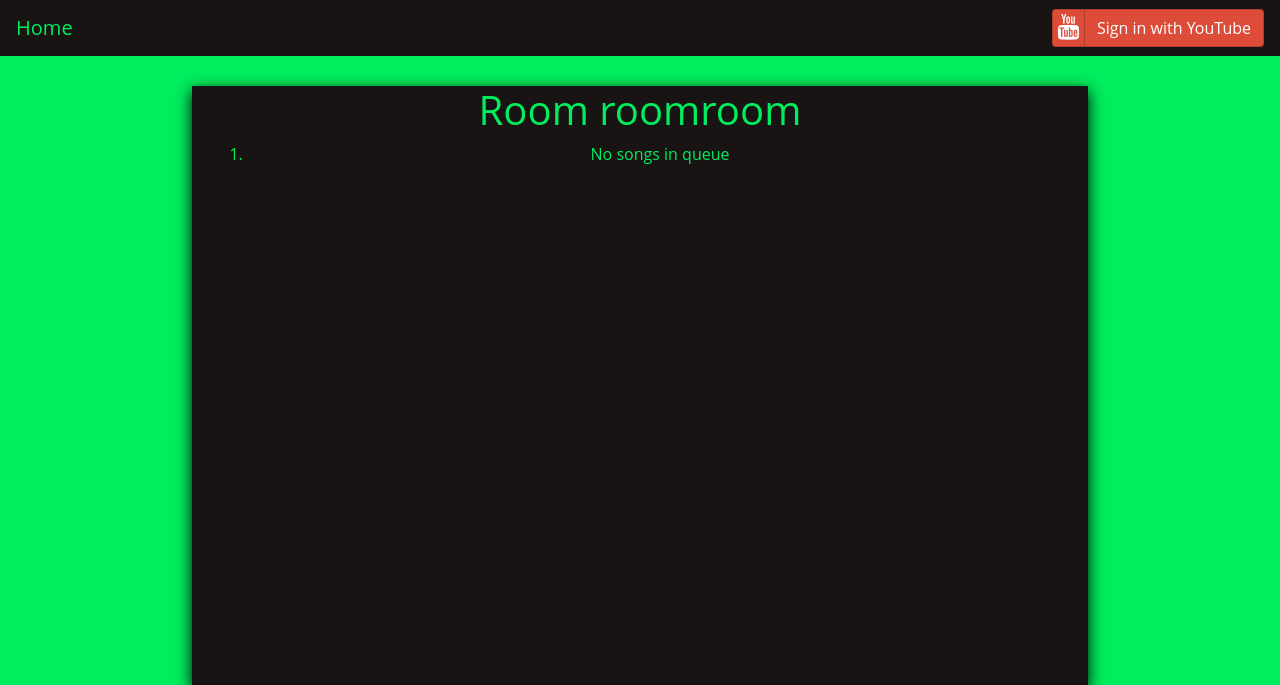
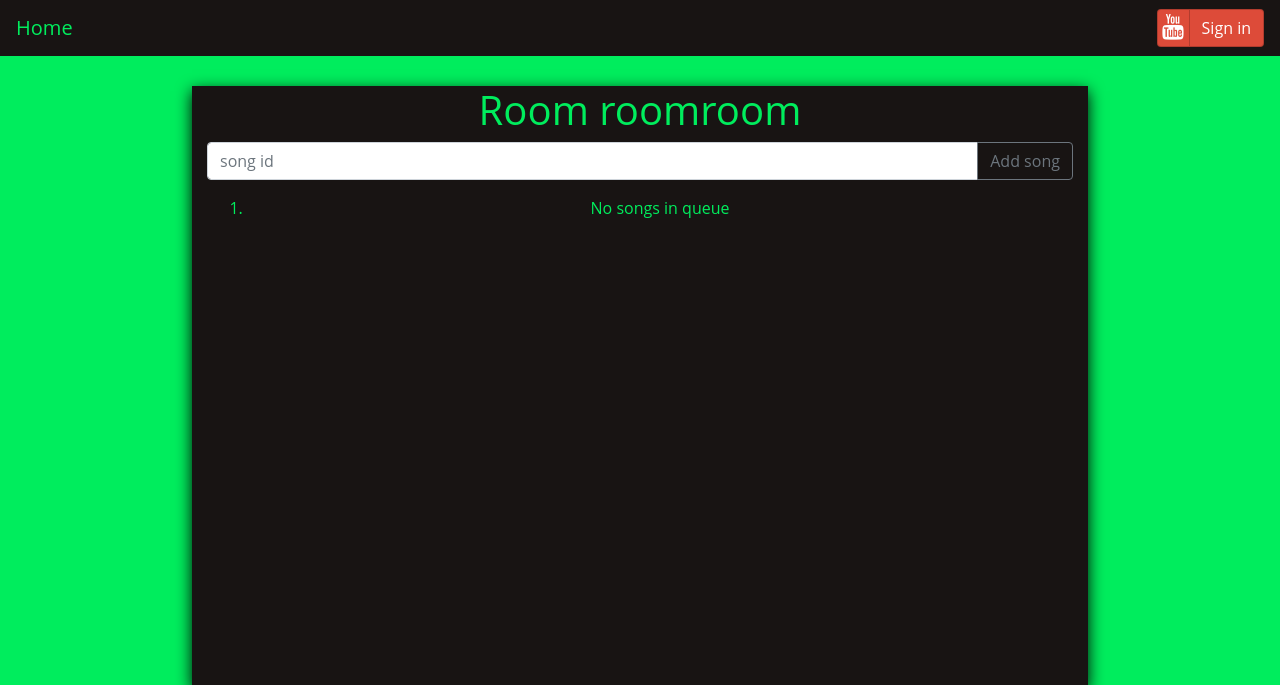
Before and after one commit to EelisK/PublicQueue, a Flask app: a page that uses youtube_queue/templates/base.html in a window 1280 px wide. Shown: the top 685 px of the page. Run offline with Flask 2, Linux system fonts and the light colour scheme; data comes from the database, SQL or seed files in the repository; parts of the project's set-up code (start-up, migrations or seed data) failed here and were passed over; some libraries are stand-ins or nearby versions.

Commit message:
Initial login + register forms and minor additions to queue functions.

```diff
--- a/youtube_queue/templates/base.html
+++ b/youtube_queue/templates/base.html
@@ -30,7 +30,7 @@
             <input type="submit" class="btn btn-outline-success my-2 my-sm-0" value="Login">
         </form>-->
         <!-- Alternative -->
-        <a class="btn btn-social btn-google" href="/login"><i class="fa fa-youtube"></i>Sign in with YouTube</a>
+        <a class="btn btn-social btn-google" href="/login"><i class="fa fa-youtube"></i>Sign in</a>
     </nav>
     <div class="container content">
         {% block content %}
--- a/youtube_queue/templates/room.html
+++ b/youtube_queue/templates/room.html
@@ -1,11 +1,20 @@
 {% extends 'base.html' %}
 {% block head %}
-
+    <script src="{{ url_for('static', filename='queue.js') }}"></script>
+    <link rel="stylesheet" href="{{ url_for('static', filename='queue.css') }}">
 {% endblock %}
 {% block title %}room {{ name }}{% endblock %}
 {% block content %}
 
     <h1>Room {{room.name}}</h1>
+
+    <div class="input-group mb-3">
+        <input type="text" class="form-control" placeholder="song id" id="id-input">
+        <div class="input-group-append">
+            <button class="btn btn-outline-secondary" type="button" id="que-appender">Add song</button>
+        </div>
+    </div>
+
     <ol>
         {% for song in room.songs %}
             <li>{{song.name}}</li>
@@ -14,48 +23,4 @@
         {% endfor %}
     </ol>
     <div id="player"></div>
-    <script>
-        // 2. This code loads the IFrame Player API code asynchronously.
-        var tag = document.createElement('script');
-
-        tag.src = "https://www.youtube.com/iframe_api";
-        var firstScriptTag = document.getElementsByTagName('script')[0];
-        firstScriptTag.parentNode.insertBefore(tag, firstScriptTag);
-
-        // 3. This function creates an <iframe> (and YouTube player)
-        //    after the API code downloads.
-        var player;
-        function onYouTubeIframeAPIReady() {
-          player = new YT.Player('player', {
-            height: '390',
-            width: '640',
-            videoId: 'M7lc1UVf-VE',
-            events: {
-              'onReady': onPlayerReady,
-              'onStateChange': onPlayerStateChange
-            }
-          });
-        }
-
-        // 4. The API will call this function when the video player is ready.
-        function onPlayerReady(event) {
-          event.target.playVideo();
-        }
-
-        // 5. The API calls this function when the player's state changes.
-        //    The function indicates that when playing a video (state=1),
-        //    the player should play for six seconds and then stop.
-        var done = false;
-        function onPlayerStateChange(event) {
-          if (event.data == YT.PlayerState.PLAYING && !done) {
-            setTimeout(stopVideo, 60000);
-            done = true;
-          }
-        }
-        function stopVideo() {
-          player.stopVideo();
-        }
-        tag.style.cssText = "display: none;"
-      </script>
-
 {% endblock %}
```
Also changed, not shown: youtube_queue/templates/user-login.html (+9 -8 lines). Lines whose indentation alone changed are shown as unchanged.
